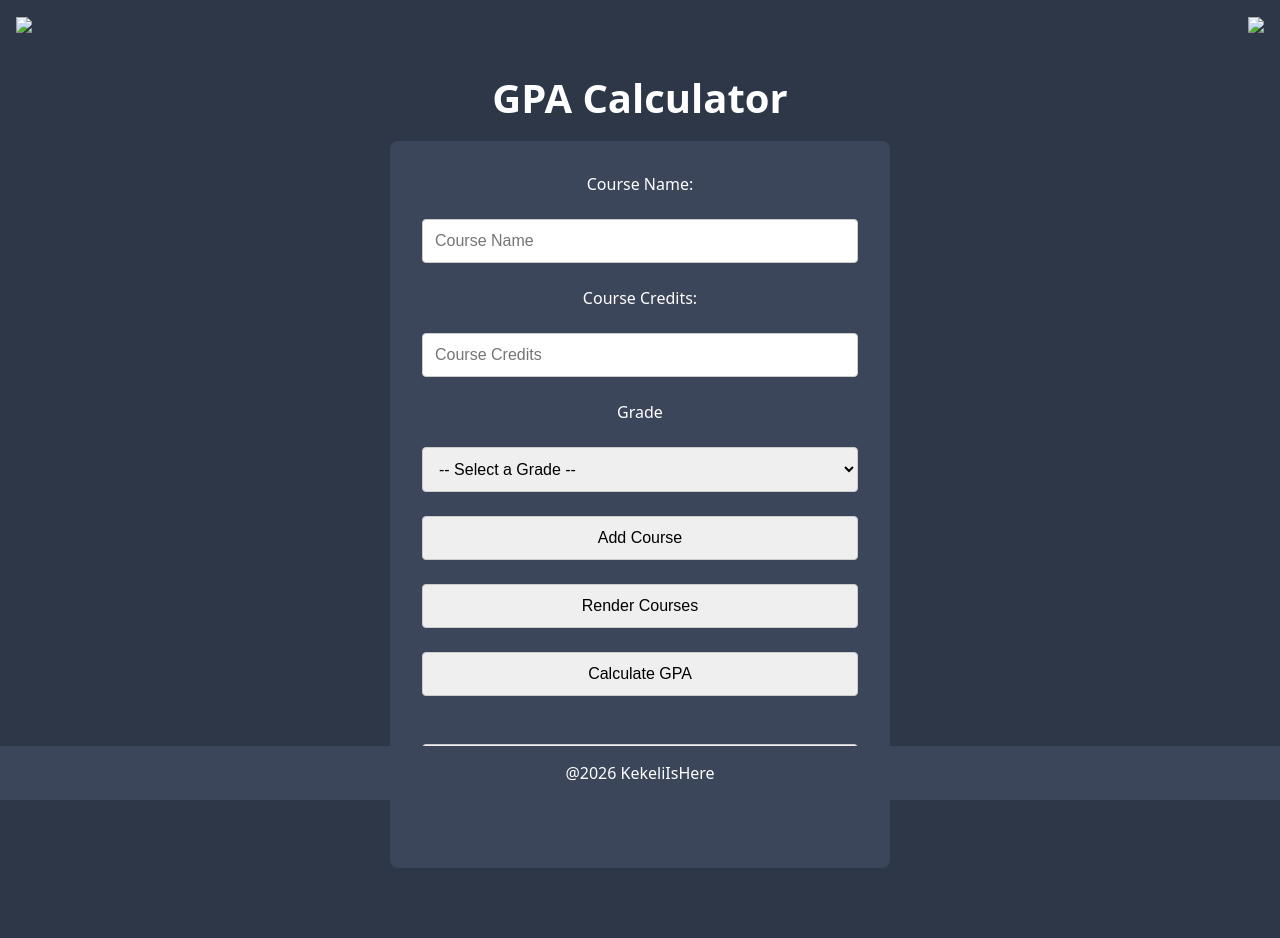
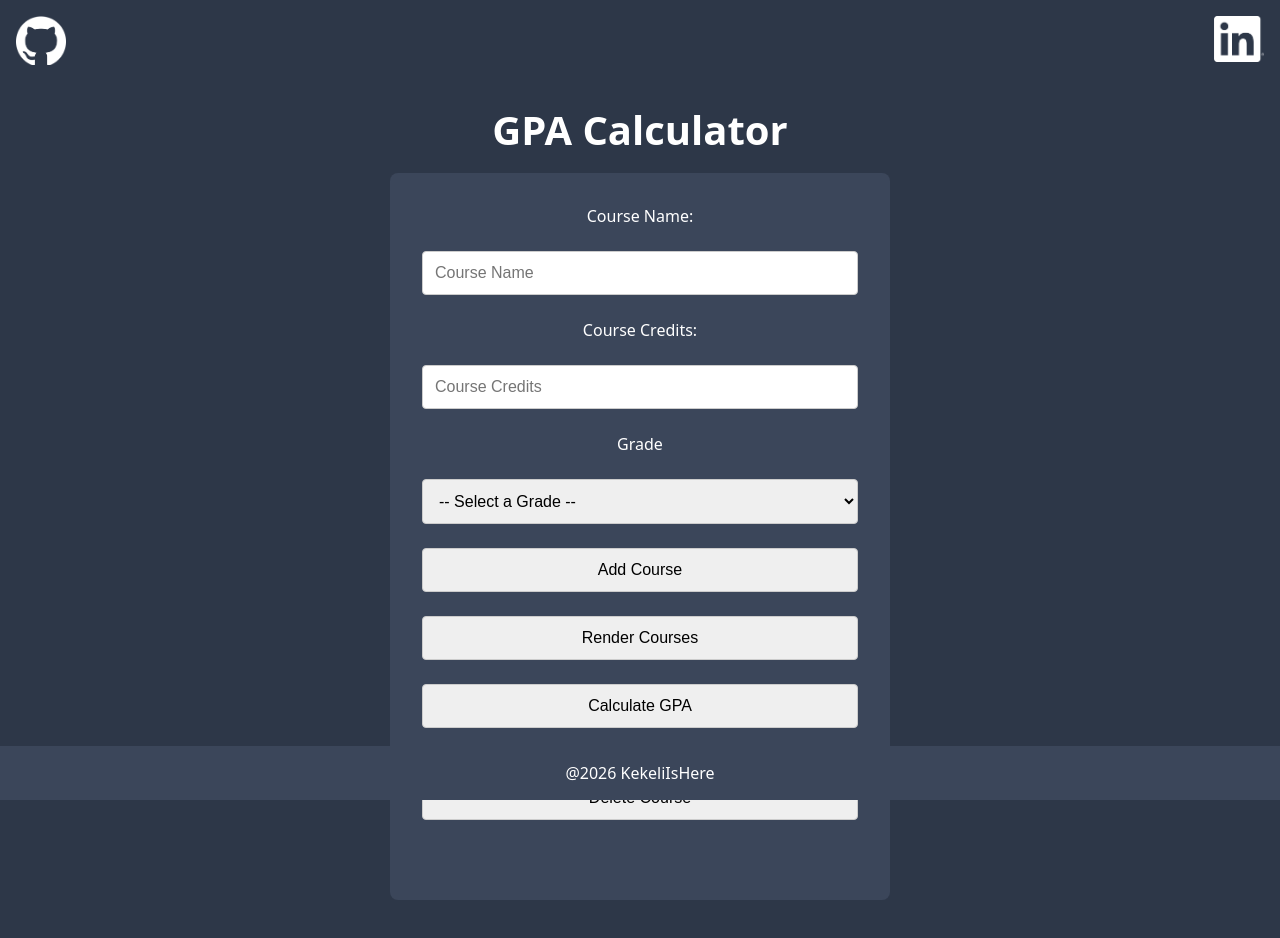
Before and after one commit to KekeliIsHere/College-GPA-Checker, a plain HTML site: page index.html in a window 1280 px wide. Drawn offline with Linux system fonts and the light colour scheme; the site is published under a folder, as on GitHub Pages, so addresses that start at the root find nothing.

Commit message:
fixed the logos not showing

```diff
--- a/index.html
+++ b/index.html
@@ -9,10 +9,10 @@
 <body>
     <header>
         <a href="https://github.com/KekeliIsHere" class="logo">
-            <img src="/logos/github-mark-white.png">
+            <img src="logos/github-mark-white.png">
         </a>
         <a href="https://www.linkedin.com/in/kekeli-agblobi/" class="logo">
-            <img src="/logos/InBug-White.png" >
+            <img src="logos/InBug-White.png" >
         </a>
     </header>
     <h1>GPA Calculator </h1>
```
